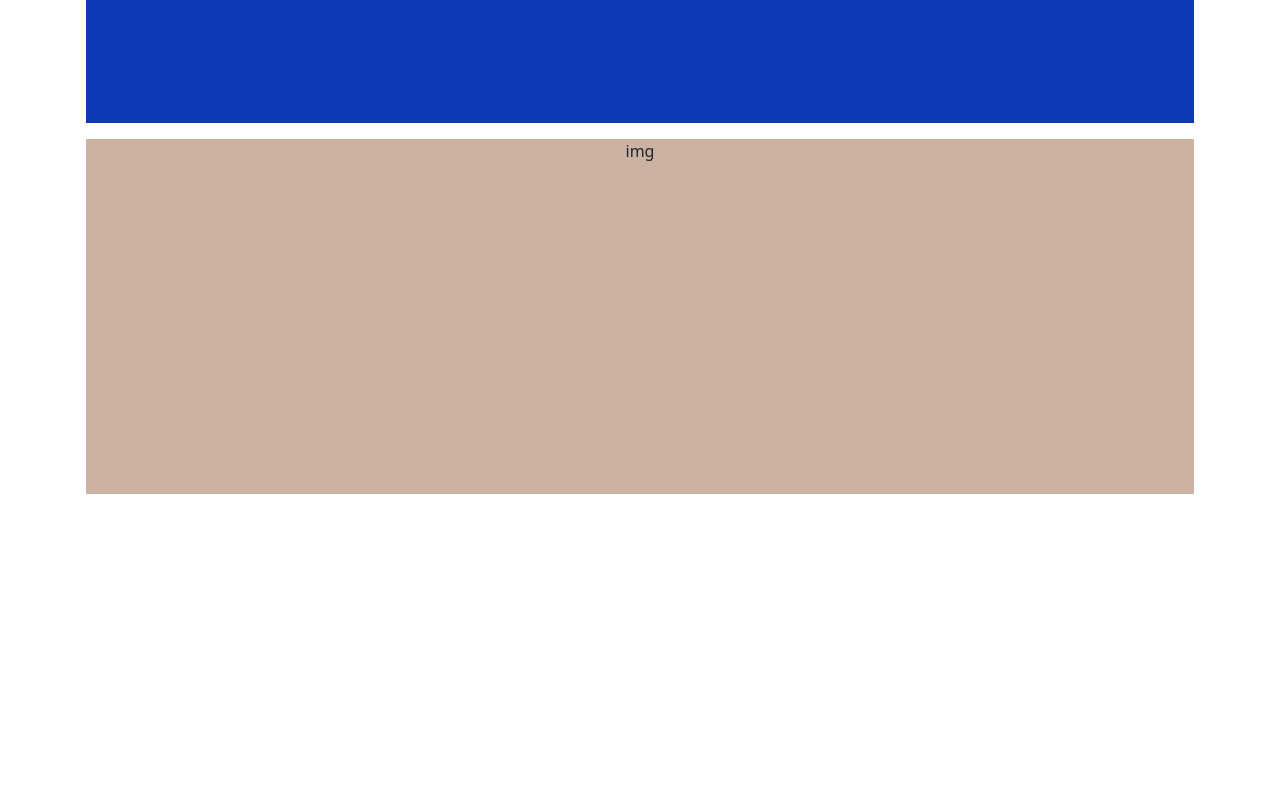
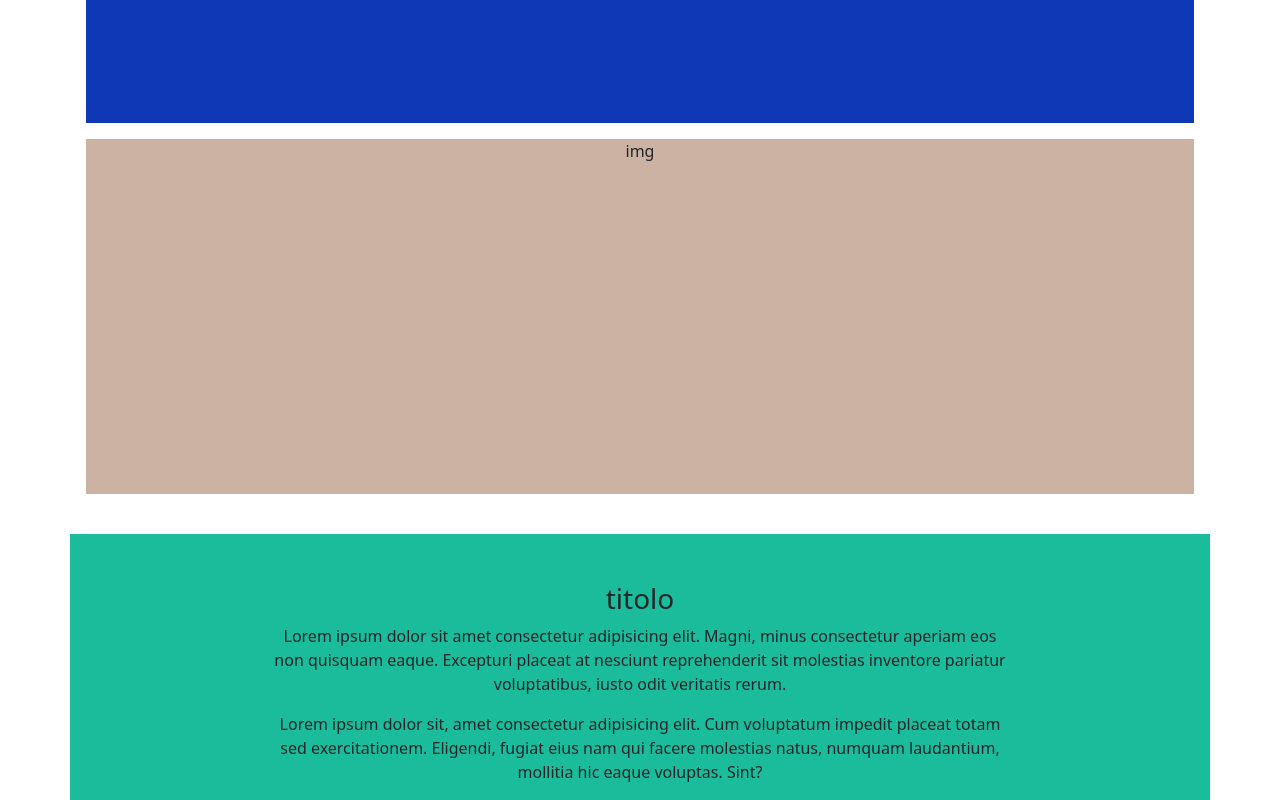
Before and after one commit to CosimoGiove/html-css-bootstrap-freelancer, a plain HTML site: page index.html in a window 1280 px wide. Shown: the part 2114-2914 px from the top of the page. Before the commit the page ends 2648 px from the top, so only its background shows below. Drawn offline with nearby package versions, Linux system fonts and the light colour scheme.

Commit message:
feat:container3

```diff
--- a/index.html
+++ b/index.html
@@ -43,6 +43,29 @@
             </div>
          </div>
          <!-- fine/container2-->
+         <!--container3-->
+         <div class="container text-center cg-bgmain">
+            <div class="row justify-content-center">
+                <div class="col-8  mt-5">
+                    <h3>titolo</h3>
+                    <p>Lorem ipsum dolor sit amet consectetur adipisicing elit.
+                         Magni, minus consectetur aperiam eos non quisquam eaque.
+                          Excepturi placeat at nesciunt reprehenderit sit molestias
+                          inventore pariatur voluptatibus,
+                         iusto odit veritatis rerum.</p>
+                </div>
+                <div class="col-8">
+                    <p>Lorem ipsum dolor sit, amet consectetur adipisicing elit.
+                         Cum voluptatum impedit placeat totam sed exercitationem.
+                          Eligendi, fugiat eius nam qui facere molestias natus,
+                           numquam laudantium,
+                         mollitia hic eaque voluptas. Sint?</p>
+                </div>
+            </div>
+         </div>
+          <!--/container3-->
+
+
     </main>
     <!--footer-->
     <footer></footer>
--- a/style.css
+++ b/style.css
@@ -36,4 +36,8 @@
     background-color: #ccb2a3;
 }
 
+.cg-bgmain{
+    background-color: #1abc9c;
+}
+
 /**debug**/
```
